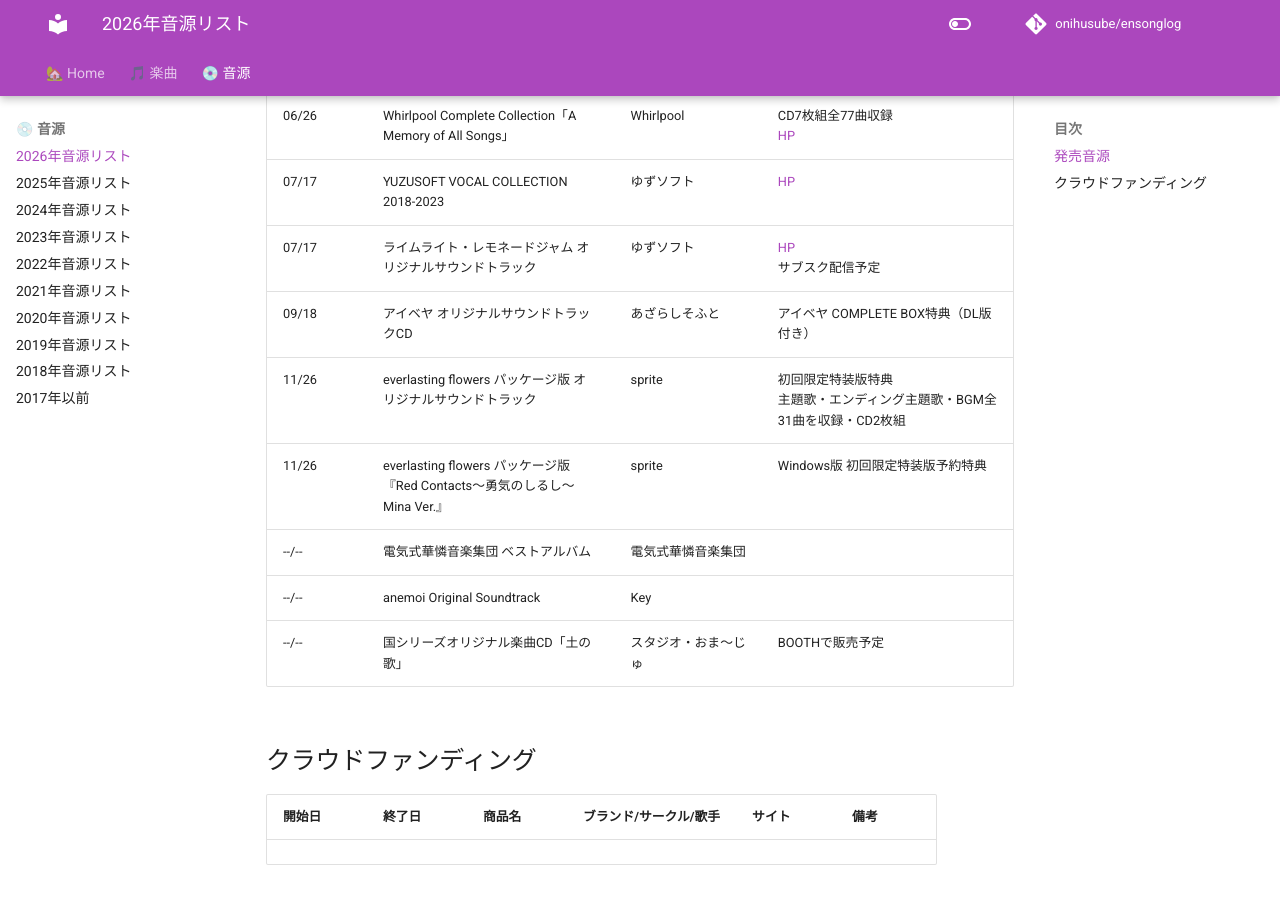
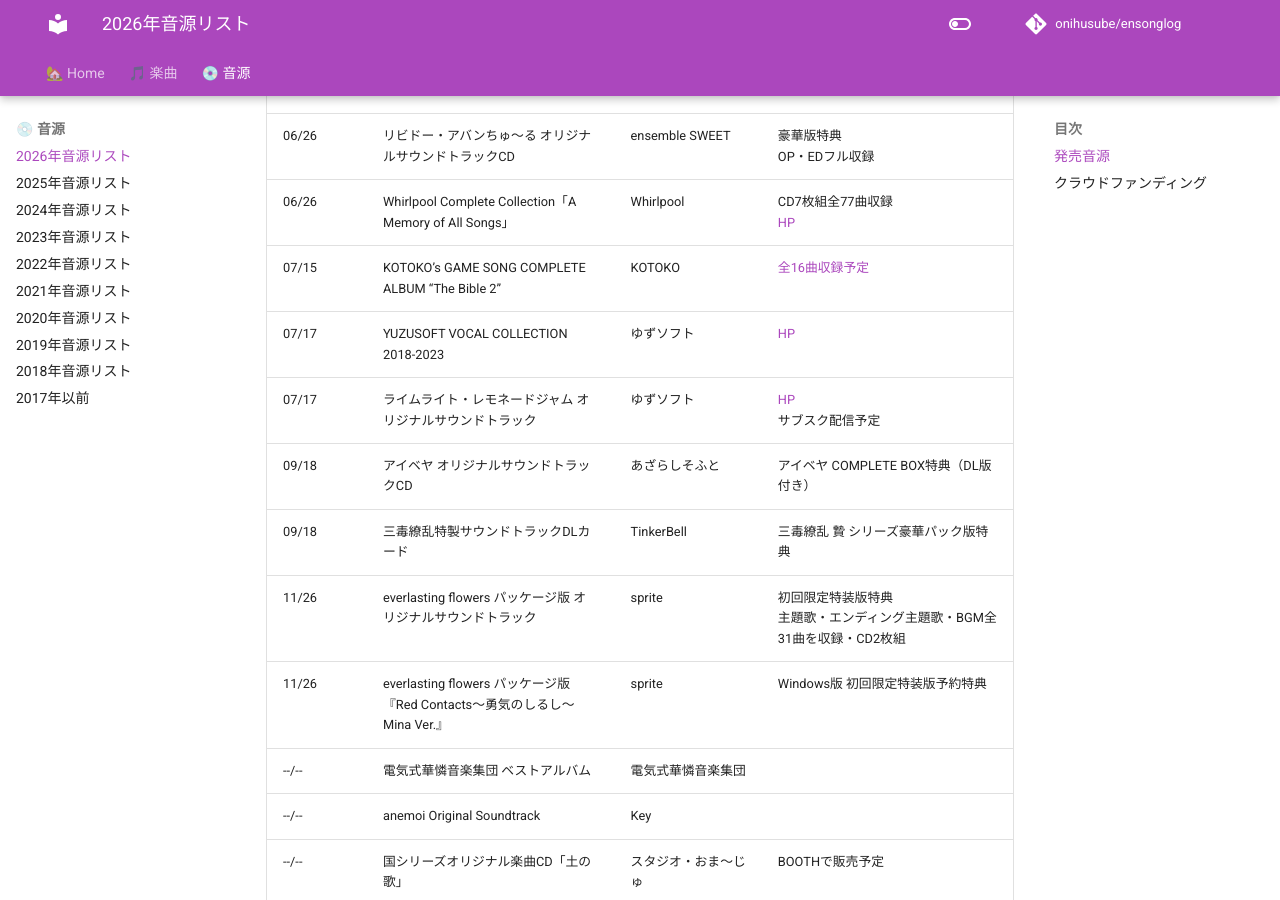
Before and after one commit to onihusube/ensonglog, an MkDocs documentation site: the page built from docs/2026/音源.md, in a window 1280 px wide and 900 px high, scrolled down 6857 px. Built offline with MkDocs 1.6.1 and Material for MkDocs 9.7.7, drawn with Linux system fonts in a browser that asks for light colours; comment, search, counter and statistics services are not loaded; some of the changed text lies outside the part shown.

Commit message:
音源追加

```diff
--- a/docs/2026/音源.md
+++ b/docs/2026/音源.md
@@ -83,6 +83,7 @@
 | 05/01 | 飛べない蝶のバレンタイン 音楽特典 | CloverGAME | 特典音源付き版 </br> 主題歌フル/Inst収録 |
 | 05/09 | RAINBOW STREAM〜Tears in HEAVEN〜 | 橋本みゆき | ライブ「MIYUKI HASHIMOTO Live 2026 “BaBan! Gats!! BanBang!!! BirthDay!!!!”」物販（CD） [🎵🔗](https://miyukihashimoto.lnk.to/RS_TiH) </br> [試聴](https://www.youtube.com/watch?v=jr6DSkaBF8Y) |
 | 05/20 | ガラージュ・バッドドリームアドベンチャー オリジナルサウンドトラック | ディスクユニオン | CD/LP |
+| 05/20 | 誰ソ彼のシェイプシフター Original Sound Track 通販 | Liar-soft | モエペディアキャラクターフェスティバル先行 </br> [FC](https://liarfc.cart.fc2.com/ca3/126/p-r-s/) [BOOTH](https://liar-soft.booth.pm/items/8357645) |
 | 05/28 | うたわれるもの 白への道標 オリジナルサウンドトラック | AQUAPLUS | プレミアムエディション特典 |
 | 05/29 | トリプルペアリング -Triple Pairing- サウンドトラックCD | HOOKSOFT | 豪華限定版特典 |
 | 05/29 | Relirium -レリリウム- 遺跡と出逢いと冒険と オリジナルサウンドトラック DLCカード | Whirlpool | 初回版封入特典 </br> 楽曲3曲と全BGM収録 |
@@ -99,9 +100,11 @@
 | 06/26 | [モザイクの天使 オリジナルサウンドトラック](./音源個別/モザイクの天使オリジナルサウンドトラック.md) | Frill | 豪華版特典 |
 | 06/26 | リビドー・アバンちゅ～る オリジナルサウンドトラックCD | ensemble SWEET | 豪華版特典 </br> OP・EDフル収録 |
 | 06/26 | Whirlpool Complete Collection「A Memory of All Songs」 | Whirlpool | CD7枚組全77曲収録 </br> [HP](https://whirlpool.co.jp/20th/complete_collection.php) |
+| 07/15 | KOTOKO’s GAME SONG COMPLETE ALBUM “The Bible 2” | KOTOKO | [全16曲収録予定](https://www.kotoko.asia/posts/news/dfgytr) |
 | 07/17 | YUZUSOFT VOCAL COLLECTION 2018-2023 | ゆずソフト | [HP](https://www.yuzu-soft.com/lllj_goods2026.html) |
 | 07/17 | ライムライト・レモネードジャム オリジナルサウンドトラック | ゆずソフト | [HP](https://www.yuzu-soft.com/lllj_goods2026.html) </br> サブスク配信予定 |
 | 09/18 | アイベヤ オリジナルサウンドトラックCD | あざらしそふと | アイベヤ COMPLETE BOX特典（DL版付き） |
+| 09/18 | 三毒繚乱特製サウンドトラックDLカード | TinkerBell | 三毒繚乱 贄 シリーズ豪華パック版特典 |
 | 11/26 | everlasting flowers パッケージ版 オリジナルサウンドトラック | sprite | 初回限定特装版特典 </br> 主題歌・エンディング主題歌・BGM全31曲を収録・CD2枚組 |
 | 11/26 | everlasting flowers パッケージ版 『Red Contacts〜勇気のしるし〜 Mina Ver.』 | sprite | Windows版 初回限定特装版予約特典 |
 | --/-- | 電気式華憐音楽集団 ベストアルバム | 電気式華憐音楽集団 |  |
```
